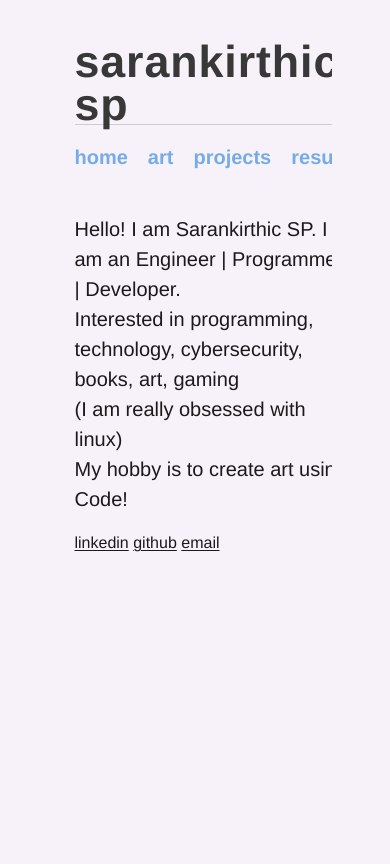
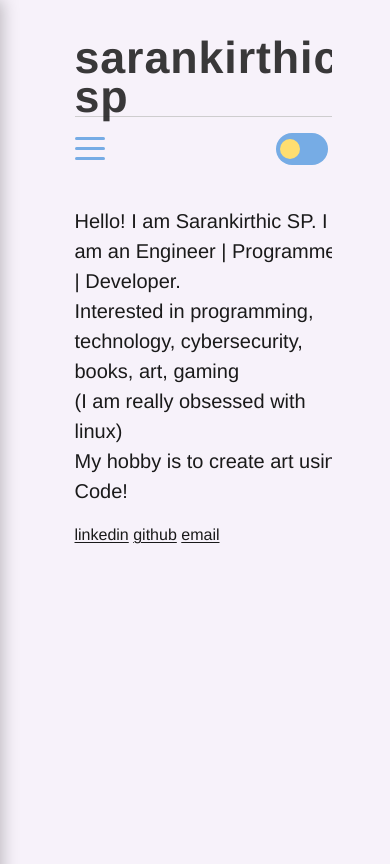
Before and after one commit to sarankirthic/sarankirthic.github.io, a Flask app: page / in a window 390 px wide. Run offline with Flask 3, Linux system fonts and the light colour scheme.

Commit message:
created hamburger element for the navbar to collapse to when screen is diminished

```diff
--- a/static/css/mobile.css
+++ b/static/css/mobile.css
@@ -0,0 +1,113 @@
+.nav-toggle {
+    position: absolute;
+    opacity: 0;
+    pointer-events: none;
+}
+
+.hamburger {
+    display: none;
+    width: 32px;
+    height: 24px;
+    position: relative;
+    cursor: pointer;
+    -webkit-tap-highlight-color: transparent;
+}
+
+.hamburger span {
+    position: absolute;
+    left: 0;
+    right: 0;
+    height: 3px;
+    width: 30px;
+    padding-left: 0;
+    margin-left: 0;
+    background: var(--track);
+    border-radius: 2px;
+    transition: transform 0.25s ease, opacity 0.25s ease, top 0.25s ease;
+}
+
+.hamburger span:nth-child(1) { top: 0; }
+.hamburger span:nth-child(2) { top: 10px; }
+.hamburger span:nth-child(3) { top: 20px; }
+
+.nav {
+    display: flex;
+    gap: 1rem;
+    align-items: center;
+}
+
+@media (max-width: 768px) {
+    .hamburger {
+        display: inline-block;
+        color: inherit;
+        z-index: 1001;
+    }
+
+    header,
+    .site-name {
+        display: flex;
+        align-items: center;
+        gap: 12px;
+    }
+
+    .nav {
+        position: fixed;
+        top: 0;
+        left: 0;
+        height: 100dvh;
+        width: 78%;
+        max-width: 320px;
+        background-color: var(--on-surface);
+        color: var(--surface);
+        box-shadow: 2px 0 16px rgba(0,0,0,0.25);
+        transform: translateX(-100%);
+        transition: transform 0.28s ease;
+        padding: 200px 16px 24px;
+        display: flex;
+        flex-direction: column;
+        gap: 0;
+        z-index: 1000;
+    }
+
+    .nav a {
+        padding: 10px 6px;
+        font-size: 1.05rem;
+        text-decoration: none;
+        color: inherit;
+    }
+
+    body::before {
+        content: "";
+        position: fixed;
+        inset: 0;
+        background: rgba(0,0,0,0.4);
+        opacity: 0;
+        pointer-events: none;
+        transition: opacity 0.28s ease;
+        z-index: 999;
+    }
+
+    /* Checkbox checked: open panel and show overlay */
+    .nav-toggle:checked ~ .nav {
+        transform: translateX(0%);
+    }
+    .nav-toggle:checked ~ .hamburger span:nth-child(1) {
+        transform: translateY(10px) rotate(45deg);
+    }
+    .nav-toggle:checked ~ .hamburger span:nth-child(2) {
+        opacity: 0;
+    }
+    .nav-toggle:checked ~ .hamburger span:nth-child(3) {
+        transform: translateY(-10px) rotate(-45deg);
+    }
+    .nav-toggle:checked ~ body::before,
+    .nav-toggle:checked ~ .container::before {
+        opacity: 1;
+        pointer-events: auto;
+    }
+}
+
+:root {
+    --sidebar-bg: #0f0f10;
+    --sidebar-fg: #f7f7f7;
+}
--- a/templates/base.html
+++ b/templates/base.html
@@ -7,6 +7,7 @@
     <link rel="icon" type="image/jpeg" href="{{ url_for('static', filename='images/sarankirthic.jpg') }}">
     <link rel="stylesheet" href="{{ url_for('static', filename='css/styles.css') }}">
     <link rel="stylesheet" href="{{ url_for('static', filename='css/light.css') }}">
+    <link rel="stylesheet" href="{{ url_for('static', filename='css/mobile.css') }}">
 </head>
 <body>
     <div class="container">
@@ -14,11 +15,19 @@
             <div class="sarankirthic"><a href="{{ url_for('home') }}">sarankirthic sp</a></div>
         </div>
         <header>
-            <a href="{{ url_for('home') }}" style="margin-left: 0">home</a>
-            <a href="{{ url_for('art') }}">art</a>
-            <a href="{{ url_for('projects') }}">projects</a>
-            <a href="{{ url_for('static', filename='documents/sarankirthic.pdf') }}">resume</a>
-            <a href="{{ url_for('about') }}">about</a>
+            <input type="checkbox" id="nav-toggle" class="nav-toggle" />
+            <label for="nav-toggle" class="hamburger" aria-label="Open menu" aria-controls="site-nav" aria-expanded="false">
+                <span></span>
+                <span></span>
+                <span></span>
+            </label>
+            <nav id="site-nav" class="nav">
+                <a href="{{ url_for('home') }}" style="margin-left: 0">home</a>
+                <a href="{{ url_for('art') }}">art</a>
+                <a href="{{ url_for('projects') }}">projects</a>
+                <a href="{{ url_for('static', filename='documents/sarankirthic.pdf') }}">resume</a>
+                <a href="{{ url_for('about') }}">about</a>
+            </nav>
             <fieldset class="button-group">
                 <div class="track">
                     <div class="handle">
```
Also changed, not shown: js/mobile.js (deleted).
